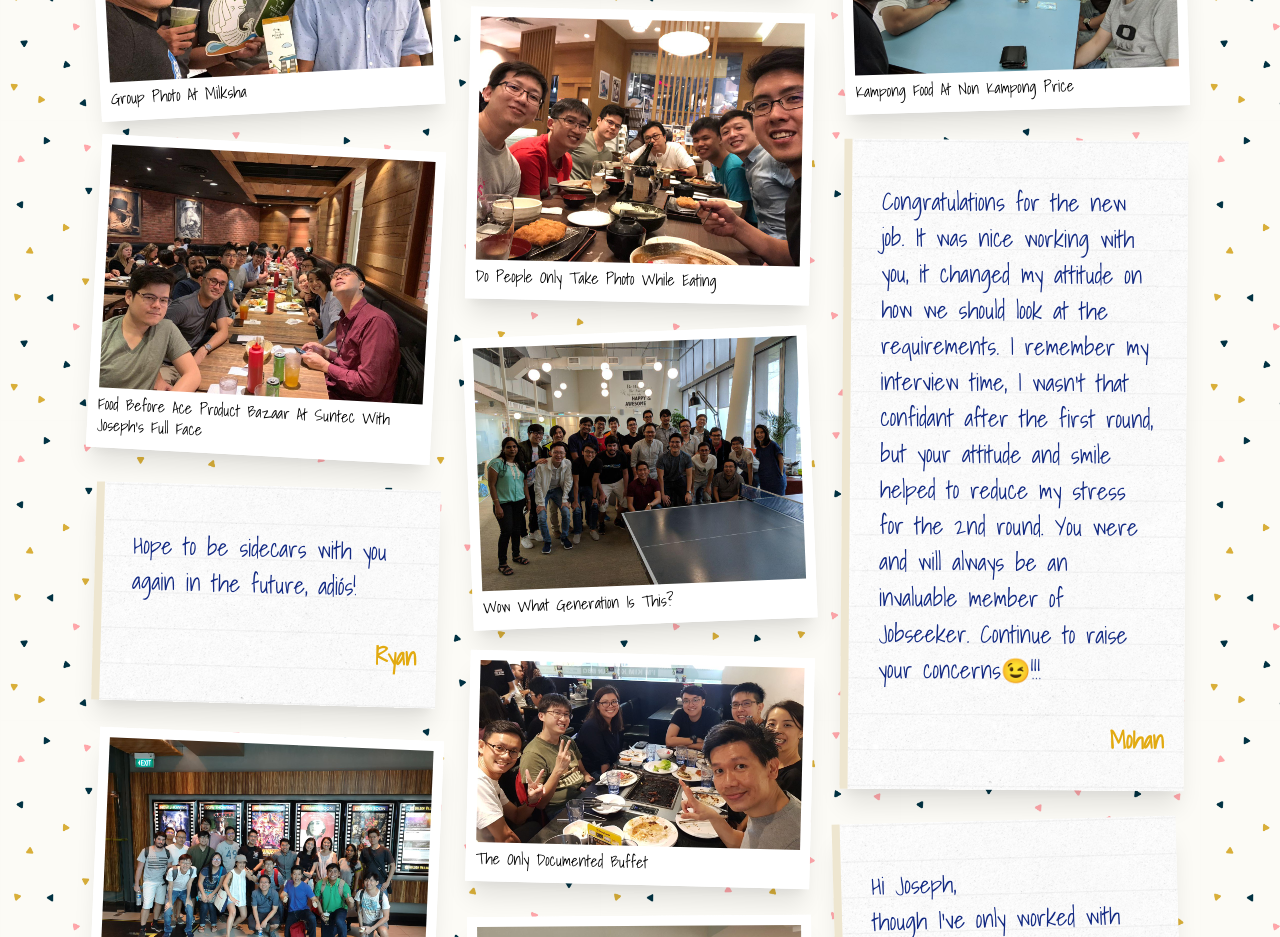
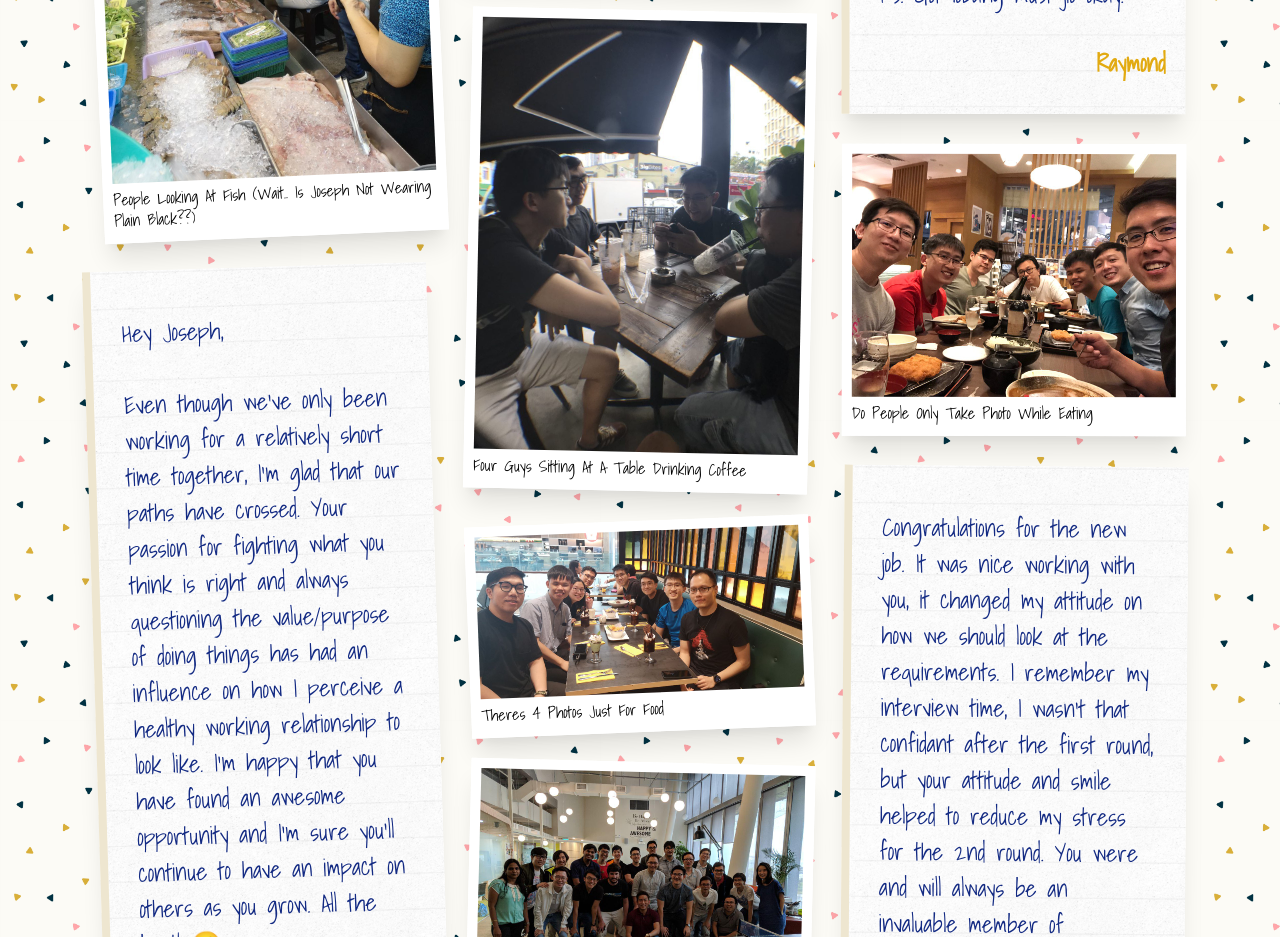
Before and after one commit to zephinzer/farewell, a React (Create React App) app: page / in a window 1280 px wide. Shown: the part 2880-3817 px from the top of the page. Built offline with nearby package versions, Linux system fonts and the light colour scheme.

Commit message:
add raymond and shalom

```diff
--- a/src/messages/messages.js
+++ b/src/messages/messages.js
@@ -97,6 +97,24 @@ export const messages = [
     alt: "some place with a mirror #FOMO gang unite",
   },
   {
+    type: "text",
+    header: "Raymond",
+    message:
+      "Hey Joseph,\n" +
+      "\n" +
+      "Thank you for being one of my first few colleagues around in my first job. Having you as one of the role models around MCF helped shaped how I've grown over the past few years.\n" +
+      "\n" +
+      'From you, I learn how one can possess high levels of moral courage even when working with (or some say "for") people who do not share the same moral compass. From you, I learn how having continuous feedback from my peers can help me grow. From you, I learn how to have tough conversations now, to maintain a healthier relationships down the road.\n' +
+      "\n" +
+      "So thank you for being a great role model for the young engineers around.\n" +
+      "\n" +
+      "I'm really glad to have you around ACE. Wish you all the best in the future endeavour.\n" +
+      +"Cheers,\n" +
+      "Ray\n" +
+      "\n" +
+      "Ps. Got lobang must jio okay.",
+  },
+  {
     type: "photo",
     image: overseas1,
     alt: "anyone else got some of dat solo photo op",
@@ -112,9 +130,25 @@ export const messages = [
     alt: "Do people only take photo while eating",
   },
   {
+    type: "text",
+    header: "Shalom",
+    message:
+      "Hey Man, sad to see you leave. We only started to get to know each other. Wish we had more time to drink wine and talk silly things over a beer. I'm gonna miss working with you to make DevOps culture a reality. And those times we discuss about martial arts and other cool stuff. It's sad to see you leave. All the best in your new position. You are gonna learn so much and bring that knowledge to whatever team you join. Keep in touch and see you around the start-up scene.",
+  },
+  {
     type: "photo",
     image: food5,
     alt: "Theres 4 photos just for food",
+  },
+  {
+    type: "text",
+    header: "Mohan",
+    message:
+      "Congratulations for the new job. " +
+      "It was nice working with you, it changed my attitude on how we should look at the requirements. " +
+      "I remember my interview time, I wasn't that confidant after the first round, but your attitude and smile helped to reduce my stress for the 2nd round. " +
+      "You were and will always be an invaluable member of Jobseeker. " +
+      "Continue to raise your concerns😉!!!",
   },
   {
     type: "photo",
@@ -132,46 +166,6 @@ export const messages = [
     alt: "I think we only ever recorded one birthday",
   },
   {
-    type: "photo",
-    image: hive4,
-    alt: "Ordinary photo of Hive and devops people wearing black. Everything is as the universe intended",
-  },
-  {
-    type: "photo",
-    image: food6,
-    alt: "The only documented buffet",
-  },
-  {
-    type: "photo",
-    image: food7,
-    alt: "Kampong food at non kampong price",
-  },
-  {
-    type: "photo",
-    image: milksha,
-    alt: "group photo at milksha",
-  },
-  {
-    type: "photo",
-    image: photoshoot,
-    alt: "joseph model siol",
-  },
-  {
-    type: "text",
-    header: "Mohan",
-    message:
-      "Congratulations for the new job. " +
-      "It was nice working with you, it changed my attitude on how we should look at the requirements. " +
-      "I remember my interview time, I wasn't that confidant after the first round, but your attitude and smile helped to reduce my stress for the 2nd round. " +
-      "You were and will always be an invaluable member of Jobseeker. " +
-      "Continue to raise your concerns😉!!!",
-  },
-  {
-    type: "photo",
-    image: suntec,
-    alt: "food before ace product bazaar at suntec with Joseph's full face",
-  },
-  {
     type: "text",
     header: "Kai Hong",
     message:
@@ -179,6 +173,12 @@ export const messages = [
       "Even though we've only been working for a relatively short time together, I'm glad that our paths have crossed. " +
       "Your passion for fighting what you think is right and always questioning the value/purpose of doing things has had an influence on how I perceive a healthy working relationship to look like. " +
       "I'm happy that you have found an awesome opportunity and I'm sure you'll continue to have an impact on others as you grow. All the best! 😃",
+  },
+  {
+    type: "photo",
+    image: hive4,
+    alt:
+      "Ordinary photo of Hive and devops people wearing black. Everything is as the universe intended",
   },
   {
     type: "text",
@@ -189,10 +189,9 @@ export const messages = [
       "Thanks for pioneering such a great team culture for us to be a part of and I hope you will continue to work with great (or greater) people wherever you go!",
   },
   {
-    type: "text",
-    header: "Ryan",
-    message:
-        "Hope to be sidecars with you again in the future, adiós!",
+    type: "photo",
+    image: food6,
+    alt: "The only documented buffet",
   },
   {
     type: "text",
@@ -203,6 +202,21 @@ export const messages = [
       "We will organise a reunion!!!",
   },
   {
+    type: "photo",
+    image: food7,
+    alt: "Kampong food at non kampong price",
+  },
+  {
+    type: "text",
+    header: "Ryan",
+    message: "Hope to be sidecars with you again in the future, adiós!",
+  },
+  {
+    type: "photo",
+    image: milksha,
+    alt: "group photo at milksha",
+  },
+  {
     type: "text",
     header: "Barry",
     message:
@@ -210,6 +224,28 @@ export const messages = [
       "It's been a great run we've had since the early beginnings of MCF, to what we have achieved today. Your presence will be missed.\n" +
       "\n" +
       "May our paths cross again",
+  },
+  {
+    type: "photo",
+    image: photoshoot,
+    alt: "joseph model siol",
+  },
+  {
+    type: "text",
+    header: "xx Sze Ying",
+    message:
+      "Hi Joseph!!! Heheh very happy to have met a colleague like you in my very first job. Working with you has shown me that it is possible to be serious and have fun at the same time. In many aspects, you have been like a mentor figure to me. Thank you for the many insightful conversations we have had about how we can do things better, for giving me advice in my development, and for sharing with us many useful resources to become a better engineer, team member and person. Thank you for showing me that it's okay to make mistakes by calling me out, yet at the same time lending me guidance to fix my mistakes. I'll never forget the patience you showed me when I accidentally \"k delete all --all\"ed heh. And most importantly, thank you for all the opportunities you have given me. I wish you the very best in this next phase of your life. Hope to stay in touch!",
+  },
+  {
+    type: "photo",
+    image: suntec,
+    alt: "food before ace product bazaar at suntec with Joseph's full face",
+  },
+  {
+    type: "text",
+    header: "Alvin",
+    message:
+      "Hi Joseph, \n\nHave been working together since MCF started. You have been a good teammate, a helping hand when I have techincal difficulties and team culture keeper. Will miss your presence as well as those philosophical and random chats we had.. \n\nCongrats in your new job! Do chat with us once in a while in MCF alumi and visit us too! ",
   },
   {
     type: "photo",
@@ -228,9 +264,10 @@ export const messages = [
   },
   {
     type: "text",
-    header: "xx Sze Ying",
+    header: "Visa",
     message:
-      'Hi Joseph!!! Heheh very happy to have met a colleague like you in my very first job. Working with you has shown me that it is possible to be serious and have fun at the same time. In many aspects, you have been like a mentor figure to me. Thank you for the many insightful conversations we have had about how we can do things better, for giving me advice in my development, and for sharing with us many useful resources to become a better engineer, team member and person. Thank you for showing me that it\'s okay to make mistakes by calling me out, yet at the same time lending me guidance to fix my mistakes. I\'ll never forget the patience you showed me when I accidentally "k delete all --all"ed heh. And most importantly, thank you for all the opportunities you have given me. I wish you the very best in this next phase of your life. Hope to stay in touch!',
+      "Hi Joseph,\n" +
+      "though we hav not worked very closely, I have enjoyed every discussion with you. Your drive to set the right culture for the team and your courage to question the norm has always been an inspiration. All the best for your future endeavours and I am sure you will do great!!!!",
   },
   {
     type: "photo",
@@ -239,14 +276,23 @@ export const messages = [
   },
   {
     type: "text",
-    header: "Alvin",
+    header: "Leow Wei Jie",
     message:
-        "Hi Joseph, \n\nHave been working together since MCF started. You have been a good teammate, a helping hand when I have techincal difficulties and team culture keeper. Will miss your presence as well as those philosophical and random chats we had.. \n\nCongrats in your new job! Do chat with us once in a while in MCF alumi and visit us too! ",
+      "Thank you and all the best. Hope we can work together again in the future",
   },
   {
     type: "photo",
     image: escape1,
     alt: "group photo after escape room",
+  },
+  {
+    type: "text",
+    header: "Dickson",
+    message:
+      "Hi Joseph\n" +
+      "Congratulations on your new position! I'm sure you'll ace it as well and they're lucky to have you 😊\n" +
+      "Thank you for the many conversations that we've had - both the tech-related ones and especially the non-technical ones. I've learned a lot from you technically and really appreciate how you stand by your principles and are willing to speak when you feel that the right thing is not being done. I also really appreciate your mentorship and our discussions on ops and Ontological coaching, which encouraged my interest in these areas. Thank you for being an anchor for MCF and the Jobseeker team. Finally, thanks for setting up new structures to make the team better in a sustainable way so that they will continue to live on.\n" +
+      "Lets keep in touch,. Look forward to a proper reunion and catching up over great coffee at a cafe or when testing out a new espresso machine ☕",
   },
   {
     type: "photo",
@@ -265,9 +311,21 @@ export const messages = [
     alt: "group photo after escape room",
   },
   {
+    type: "text",
+    header: "Gerard",
+    message:
+      "Thanks for laying the foundation for MCF and help making its culture great. All the best to your next project!",
+  },
+  {
     type: "photo",
     image: photoshoot3,
     alt: "joseph model siol",
+  },
+  {
+    type: "text",
+    header: "LS",
+    message:
+      "Hi Joseph,\nThe only constant is change” All the best in your next career!",
   },
   {
     type: "photo",
@@ -275,33 +333,9 @@ export const messages = [
     alt: "group photo at watami",
   },
   {
-    type: "text",
-    header: "Visa",
-    message: "Hi Joseph,\n" +
-    "though we hav not worked very closely, I have enjoyed every discussion with you. Your drive to set the right culture for the team and your courage to question the norm has always been an inspiration. All the best for your future endeavours and I am sure you will do great!!!!",
-  },
-  {
     type: "photo",
     image: LHL,
     alt: "Joseph assisting LHL to push code to MCF",
-  },
-  {
-    type: "text",
-    header: "Gerard",
-    message: "Thanks for laying the foundation for MCF and help making its culture great. All the best to your next project!",
-  },
-  {
-    type: "text",
-    header: "Leow Wei Jie",
-    message: "Thank you and all the best. Hope we can work together again in the future",
-  },
-  {
-    type: "text",
-    header: "Dickson",
-    message: "Hi Joseph\n" +
-    "Congratulations on your new position! I'm sure you'll ace it as well and they're lucky to have you 😊\n" +
-    "Thank you for the many conversations that we've had - both the tech-related ones and especially the non-technical ones. I've learned a lot from you technically and really appreciate how you stand by your principles and are willing to speak when you feel that the right thing is not being done. I also really appreciate your mentorship and our discussions on ops and Ontological coaching, which encouraged my interest in these areas. Thank you for being an anchor for MCF and the Jobseeker team. Finally, thanks for setting up new structures to make the team better in a sustainable way so that they will continue to live on.\n" +
-    "Lets keep in touch,. Look forward to a proper reunion and catching up over great coffee at a cafe or when testing out a new espresso machine ☕",
   },
   {
     type: "photo",
@@ -314,11 +348,6 @@ export const messages = [
     alt: "Two guys one laptop",
   },
   {
-    type: "text",
-    header: "LS",
-    message: "Hi Joseph,\nThe only constant is change” All the best in your next career!",
-  },
-  {
     type: "photo",
     image: andrey,
     alt: "14 September 2018, 3:30pm",
```
Lines whose indentation alone changed are shown as unchanged.
